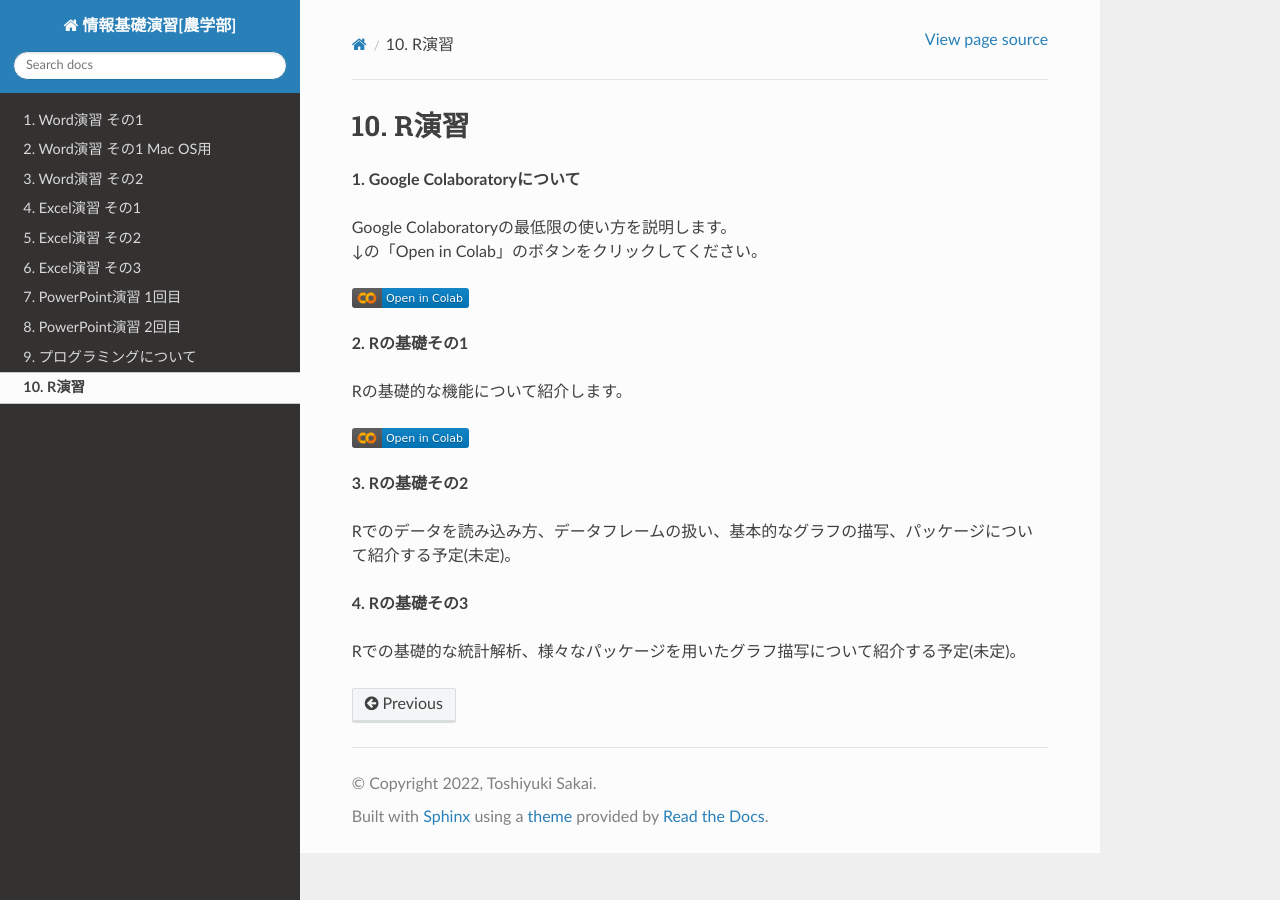
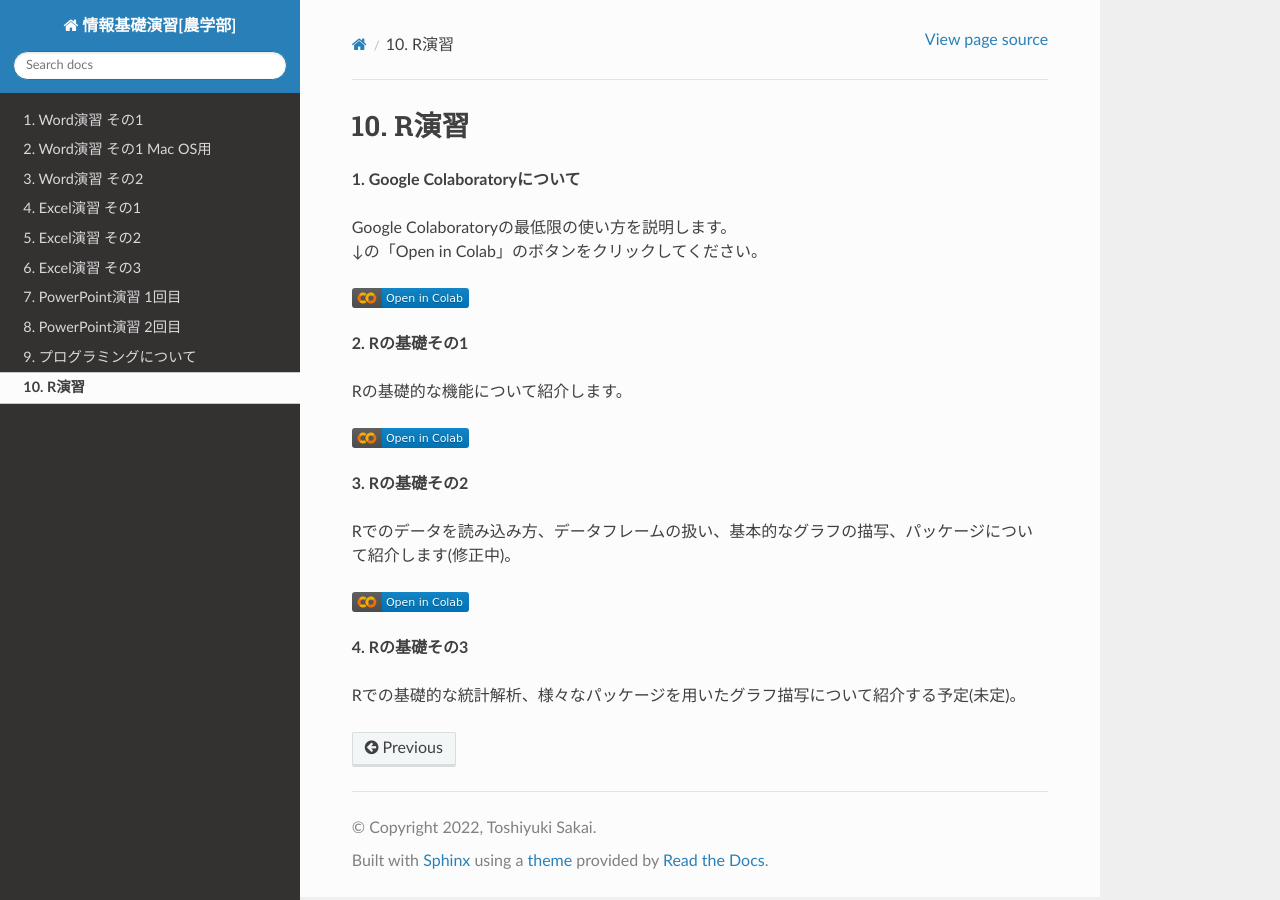
Before and after one commit to slt666666/basic_informatics_2022, a Sphinx documentation site: the page built from source/R_1.rst, in a window 1280 px wide. Built offline with Sphinx 7.4.7 and the Read the Docs theme 2.0.0, drawn with Linux system fonts in a browser that asks for light colours.

Commit message:
update R part

```diff
--- a/source/R_1.rst
+++ b/source/R_1.rst
@@ -19,8 +19,10 @@ Rの基礎的な機能について紹介します。
 
 **3. Rの基礎その2**
 
-Rでのデータを読み込み方、データフレームの扱い、基本的なグラフの描写、パッケージについて紹介する予定(未定)。
+Rでのデータを読み込み方、データフレームの扱い、基本的なグラフの描写、パッケージについて紹介します(修正中)。
 
+.. image:: _static/images/programming/colab-badge.svg
+   :target: https://colab.research.google.com/github/slt666666/basic_informatics_2022/blob/master/source/_static/colab_notebook/RL03.ipynb
 
 **4. Rの基礎その3**
 
```
Also changed, not shown: source/_static/colab_notebook/RL02.ipynb, source/_static/colab_notebook/RL03.ipynb (added).
